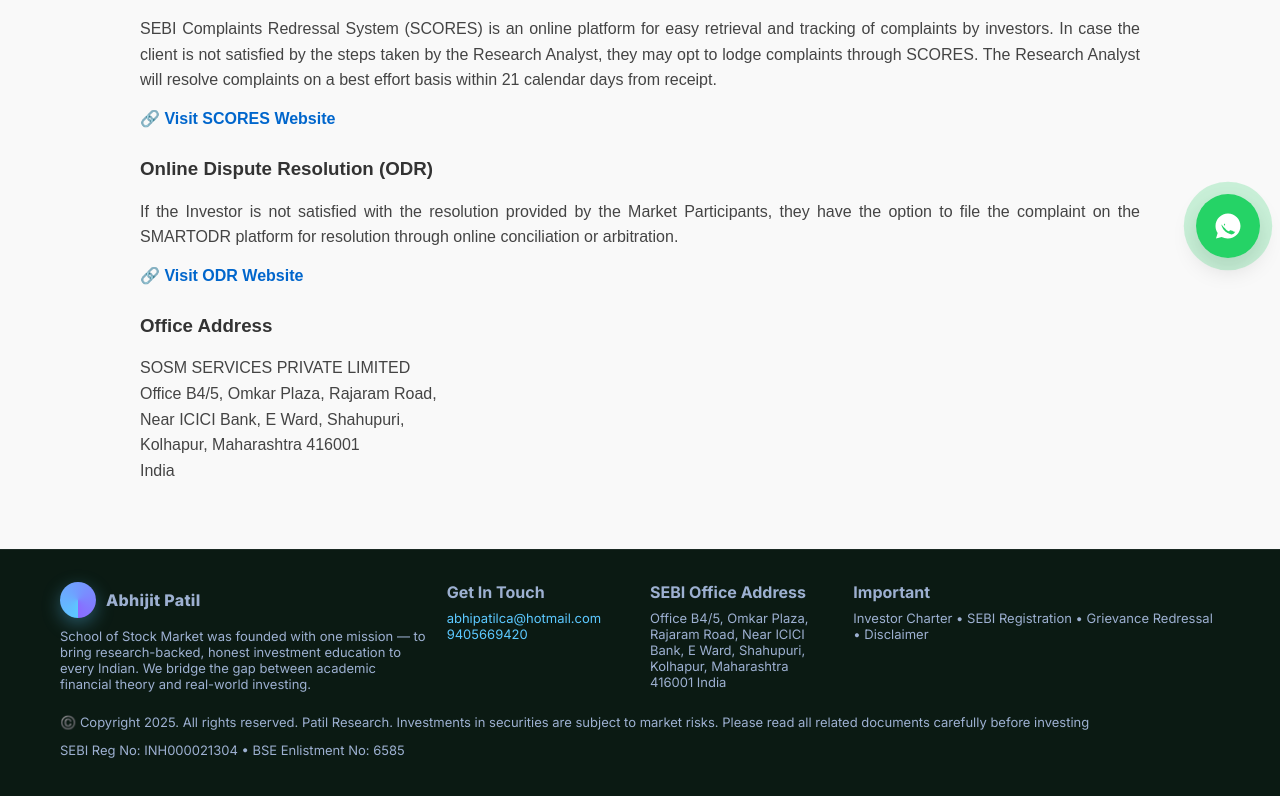
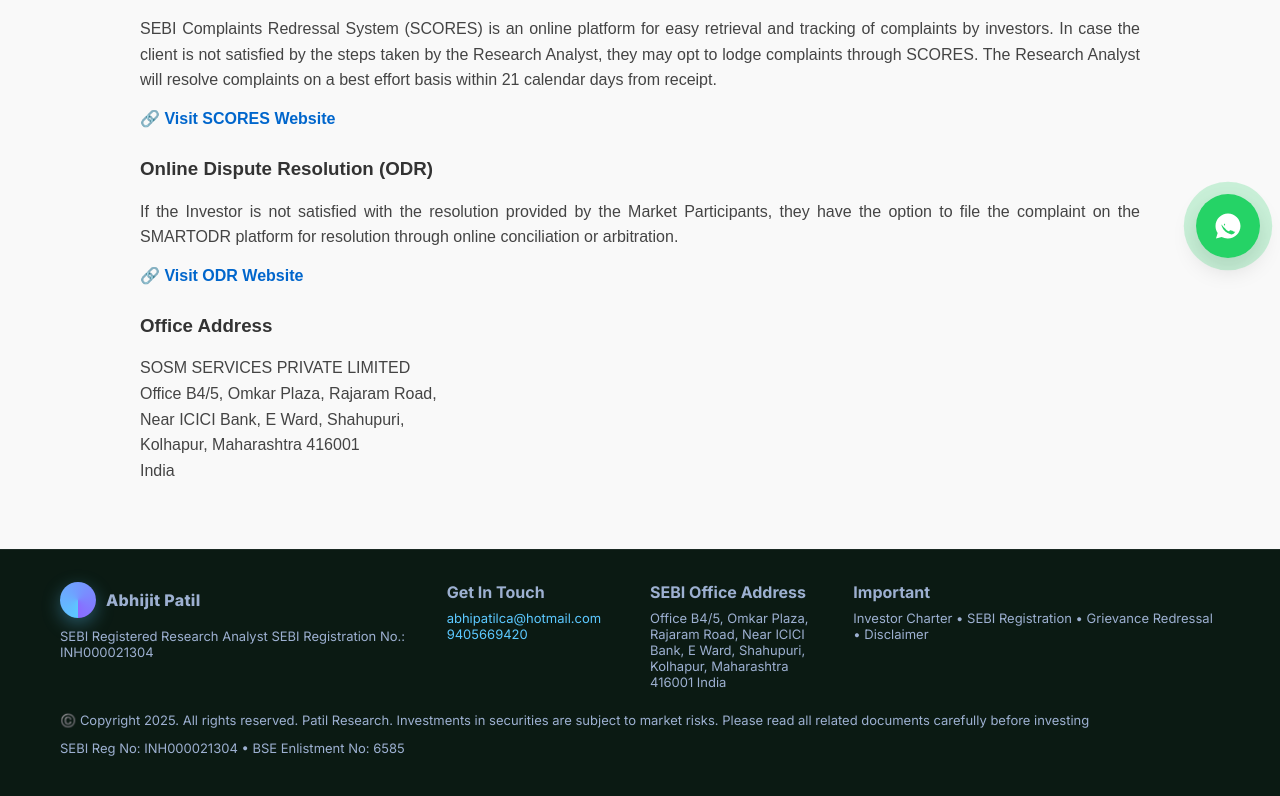
Before and after one commit to 472022/sosmport, a plain HTML site: page GrievanceRedressal.html in a window 1280 px wide. Shown: the part 522-1318 px from the top of the page. Drawn offline with Linux system fonts and the light colour scheme.

Commit message:
Update GrievanceRedressal.html

```diff
--- a/GrievanceRedressal.html
+++ b/GrievanceRedressal.html
@@ -3,7 +3,7 @@
 <head>
   <meta charset="utf-8" />
   <meta name="viewport" content="width=device-width, initial-scale=1" />
-  <title>School of Stock Market - SEBI Registered Research Analyst Abhijit Patil</title>
+  <title>Abhijit Patil - SEBI Registered Research Analyst Abhijit Patil</title>
   <meta name="description" content="School of Stock Market - SEBI Registered Research Analyst Abhijit Patil (INH000021304, BSE Enlistment 6585). Research-backed, honest investment education for every Indian."/>
   <link rel="preconnect" href="https://fonts.googleapis.com">
   <link rel="preconnect" href="https://fonts.gstatic.com" crossorigin>
@@ -361,7 +361,9 @@
     <div class="container footer-grid">
       <div>
         <div class="brand" style="margin-bottom:10px"><div class="logo"></div><span>Abhijit Patil</span></div>
-        <div class="small">School of Stock Market was founded with one mission — to bring research-backed, honest investment education to every Indian. We bridge the gap between academic financial theory and real-world investing.</div>
+        <div class="small">SEBI Registered Research Analyst
+SEBI Registration No.: INH000021304
+</div>
       </div>
       <div>
         <b>Get In Touch</b>
```
